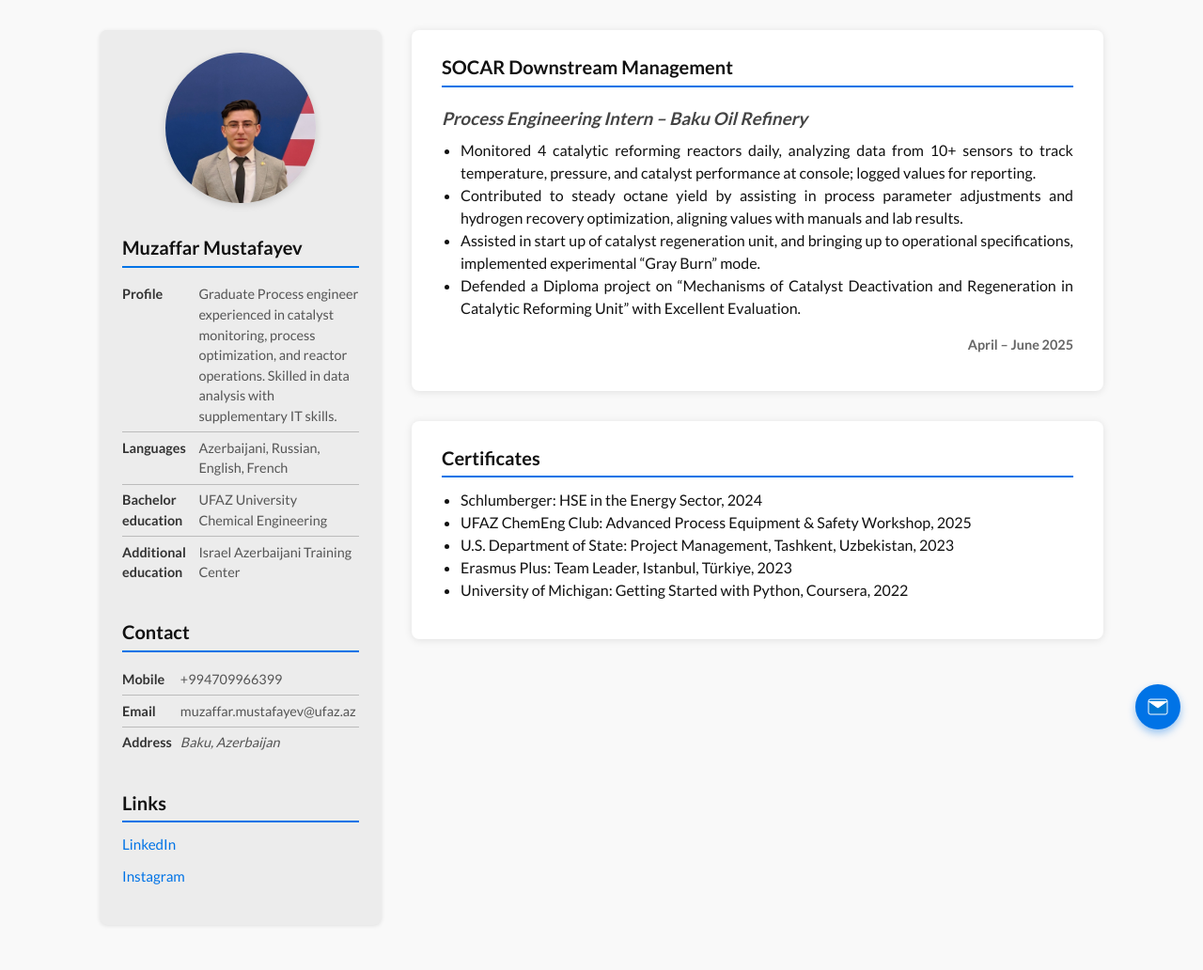
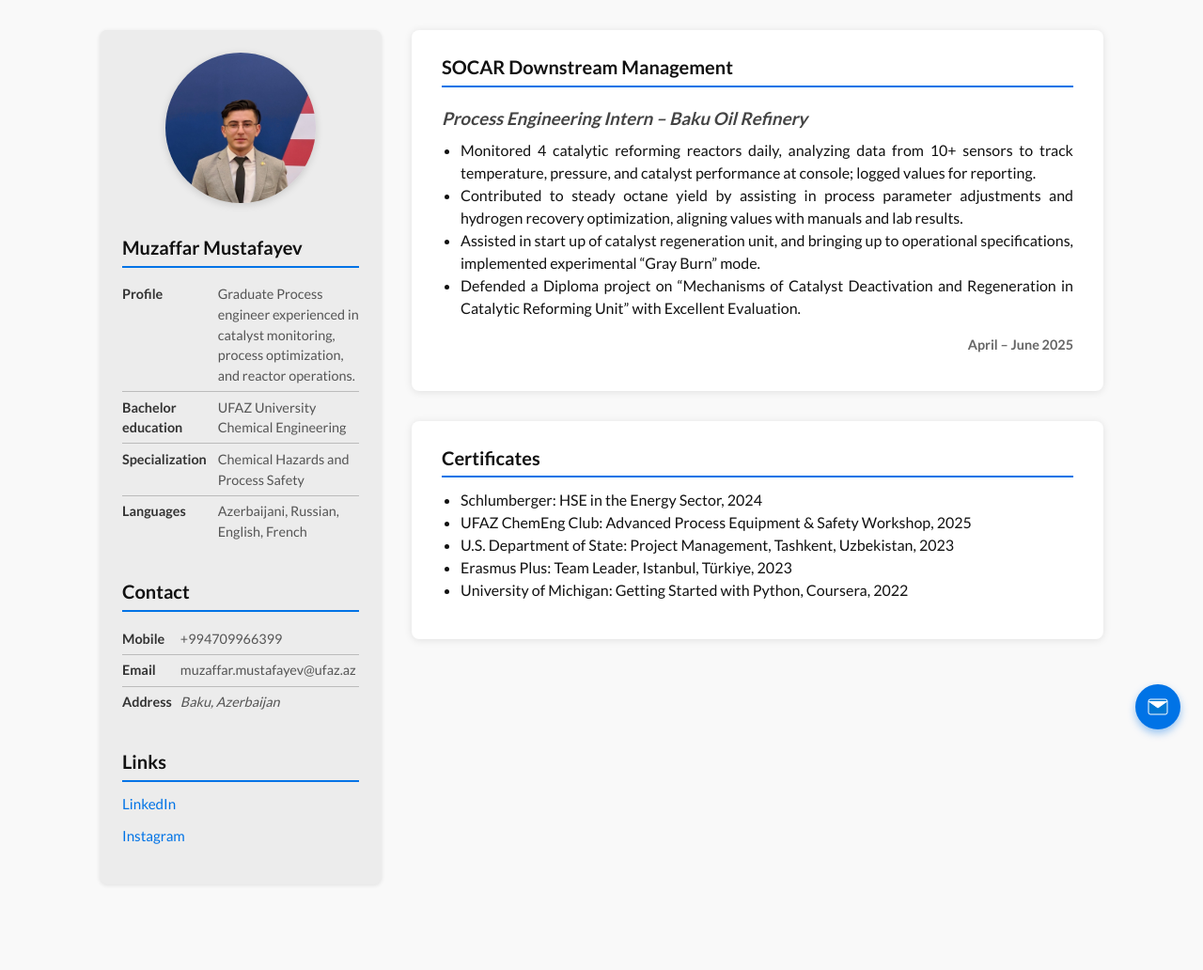
Before and after one commit to Muz0/cv, a PHP site: page / in a window 1280 px wide. Shown: the whole page at 94% size. After the commit the page ends 942 px from the top, so only its background shows below. Run offline with PHP 8.4, Linux system fonts and the light colour scheme.

Commit message:
add: specialization

```diff
--- a/css/style.css
+++ b/css/style.css
@@ -220,25 +220,21 @@
 }
 
 /* =================== LISTS =================== */
-#references ul,
 #links ul {
   list-style: none;
   padding-left: 0;
 }
 
-#references li,
 #links li {
   margin-bottom: 0.7rem;
   font-size: 0.95rem;
   color: #333;
 }
 
-#references li a,
 #links li a {
   color: var(--primary-blue);
 }
 
-#references li a:hover,
 #links li a:hover {
   color: var(--primary-blue-hover);
 }
@@ -289,10 +285,6 @@
   .sidebar {
     display: block;
   }
-
-  .sidebar #references ul {
-    display: inline-flex;
-  }
 }
 
 @media (prefers-reduced-motion: reduce) {
--- a/index.html
+++ b/index.html
@@ -22,7 +22,7 @@
       rel="stylesheet"
     />
 
-    <link rel="stylesheet" href="css/style.css?ver=1.2.1" />
+    <link rel="stylesheet" href="css/style.css?ver=1.2.2" />
   </head>
   <body>
     <main class="layout" role="main">
@@ -45,13 +45,8 @@
                 <th scope="row">Profile</th>
                 <td id="profile_description">
                   Graduate Process engineer experienced in catalyst monitoring,
-                  process optimization, and reactor operations. Skilled in data
-                  analysis with supplementary IT skills.
+                  process optimization, and reactor operations.
                 </td>
-              </tr>
-              <tr>
-                <th scope="row">Languages</th>
-                <td>Azerbaijani, Russian, English, French</td>
               </tr>
               <tr>
                 <th scope="row">Bachelor education</th>
@@ -67,6 +62,17 @@
                 </td>
               </tr>
               <tr>
+                <th scope="row">Specialization</th>
+                <td>
+                  <a
+                    href="https://www.coursera.org/specializations/chemical-hazards-and-process-safety/"
+                    target="_blank"
+                    rel="noopener noreferrer"
+                    >Chemical Hazards and Process Safety</a
+                  >
+                </td>
+              </tr>
+              <!-- <tr>
                 <th scope="row">Additional education</th>
                 <td>
                   <a
@@ -76,6 +82,10 @@
                     >Israel Azerbaijani Training Center</a
                   >
                 </td>
+              </tr> -->
+              <tr>
+                <th scope="row">Languages</th>
+                <td>Azerbaijani, Russian, English, French</td>
               </tr>
             </tbody>
           </table>
@@ -155,6 +165,17 @@
                       >UFAZ University
                       <br />
                       Chemical Engineering
+                    </a>
+                  </td>
+                </tr>
+                <tr>
+                  <th scope="row">Specialization</th>
+                  <td>
+                    <a
+                      href="https://www.coursera.org/specializations/chemical-hazards-and-process-safety"
+                      target="_blank"
+                      rel="noopener noreferrer"
+                      >Chemical Hazards and Process Safety
                     </a>
                   </td>
                 </tr>
```
